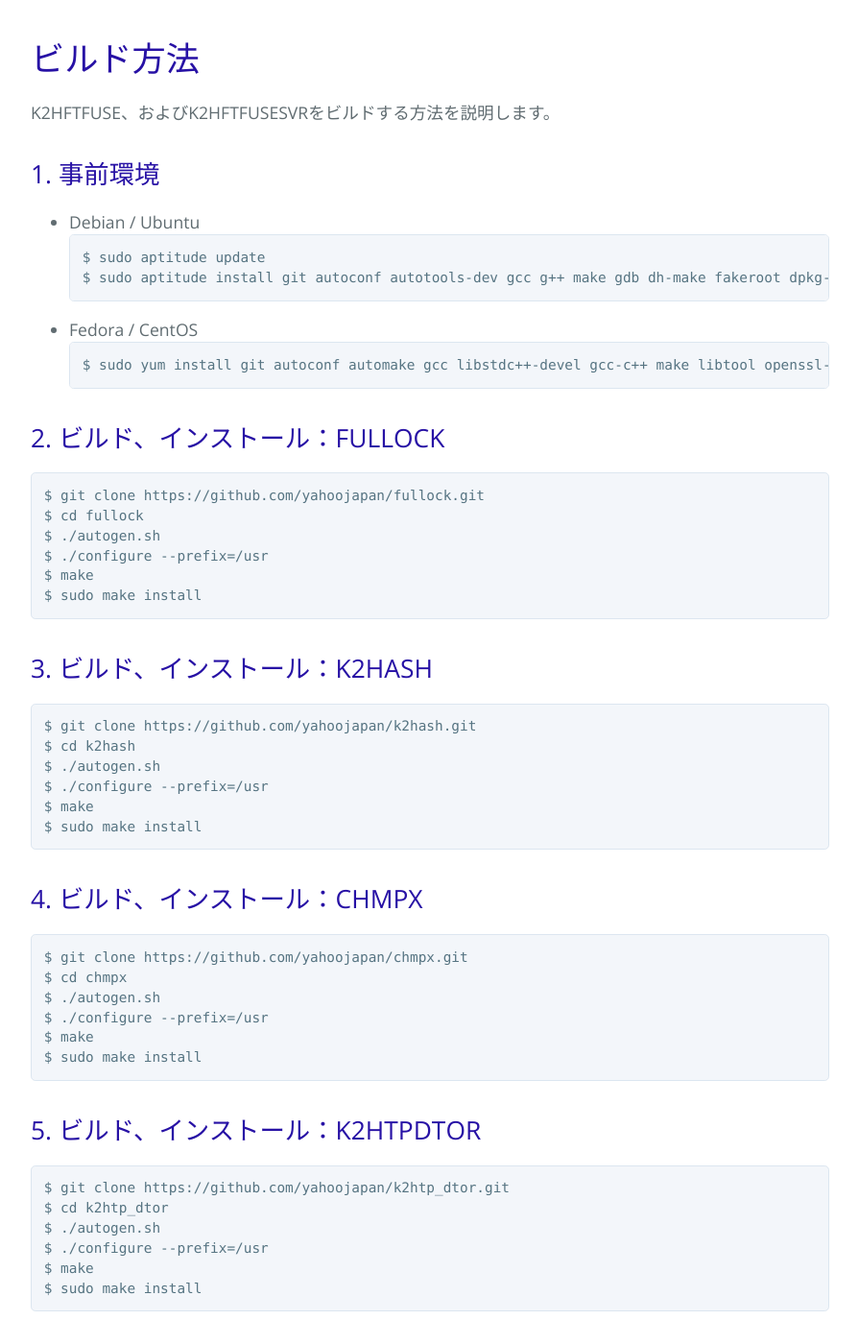
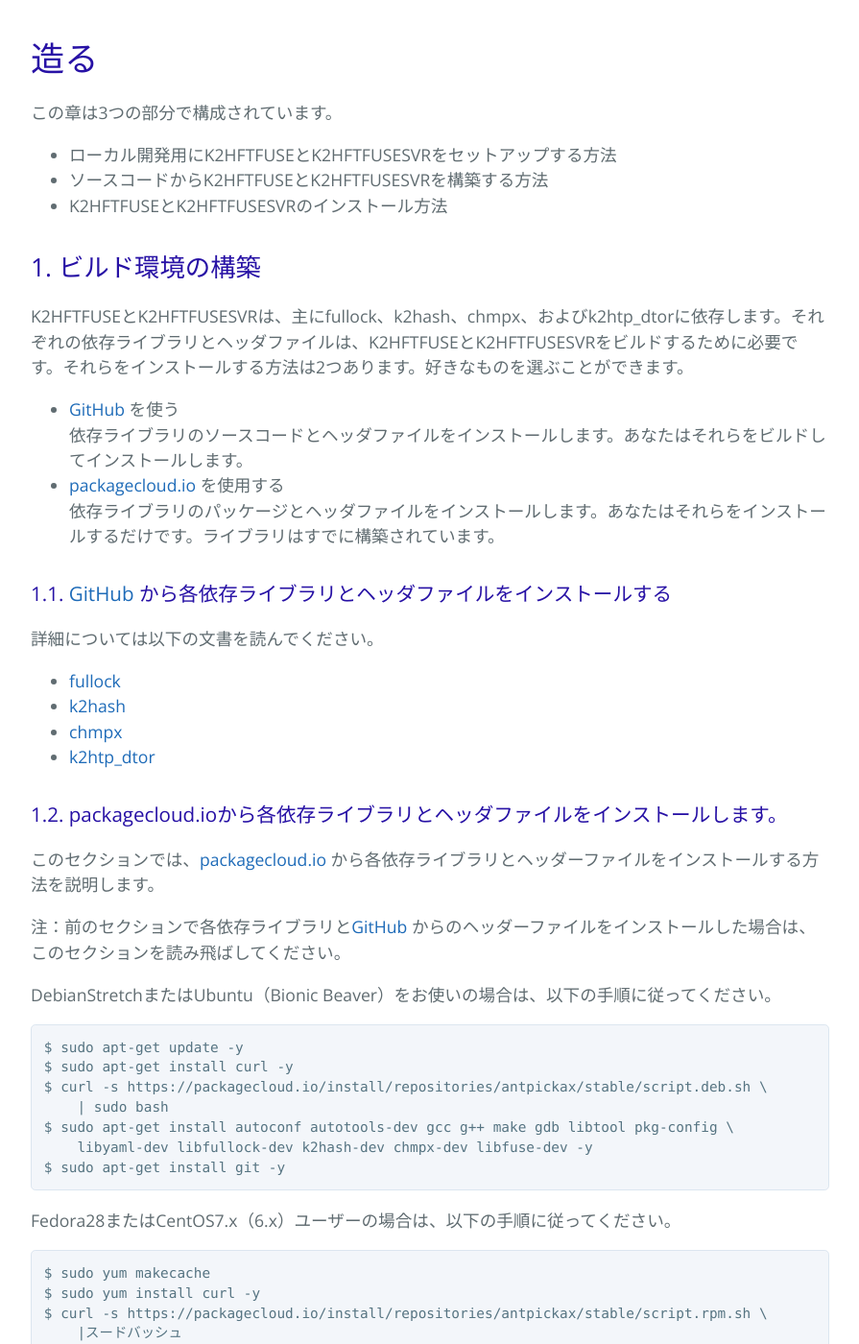
Before and after one commit to yahoojapan/k2hftfuse, a Jekyll site: the page built from buildja.md, in a window 1280 px wide and 1400 px high, scrolled down 237 px. Shown: the whole window at 96% size, without its empty margins (192-1087 px from the left). Built offline with Jekyll 4.4.1, drawn with Linux system fonts in a browser that asks for light colours; some of the changed text lies outside the part shown.

Commit message:
Use packagecloud.io.

````diff
--- a/buildja.md
+++ b/buildja.md
@@ -13,70 +13,118 @@
 next_string:
 ---
 
-# ビルド方法
-K2HFTFUSE、およびK2HFTFUSESVRをビルドする方法を説明します。
+# 造る
 
-## 1. 事前環境
-- Debian / Ubuntu
-```
-$ sudo aptitude update
-$ sudo aptitude install git autoconf autotools-dev gcc g++ make gdb dh-make fakeroot dpkg-dev devscripts libtool pkg-config libssl-dev libyaml-dev libfuse-dev
+この章は3つの部分で構成されています。
+
+* ローカル開発用にK2HFTFUSEとK2HFTFUSESVRをセットアップする方法
+* ソースコードからK2HFTFUSEとK2HFTFUSESVRを構築する方法
+* K2HFTFUSEとK2HFTFUSESVRのインストール方法
+
+## 1. ビルド環境の構築
+
+K2HFTFUSEとK2HFTFUSESVRは、主にfullock、k2hash、chmpx、およびk2htp_dtorに依存します。それぞれの依存ライブラリとヘッダファイルは、K2HFTFUSEとK2HFTFUSESVRをビルドするために必要です。それらをインストールする方法は2つあります。好きなものを選ぶことができます。
+
+* [GitHub](https://github.com/yahoojapan/k2hftfuse)  を使う
+依存ライブラリのソースコードとヘッダファイルをインストールします。あなたはそれらをビルドしてインストールします。
+* [packagecloud.io](https://packagecloud.io/antpickax/stable/) を使用する
+依存ライブラリのパッケージとヘッダファイルをインストールします。あなたはそれらをインストールするだけです。ライブラリはすでに構築されています。
+
+### 1.1. [GitHub](https://github.com/yahoojapan/k2hftfuse)  から各依存ライブラリとヘッダファイルをインストールする
+
+詳細については以下の文書を読んでください。
+
+* [fullock](https://fullock.antpick.ax/buildja.html)
+* [k2hash](https://k2hash.antpick.ax/buildja.html)
+* [chmpx](https://chmpx.antpick.ax/buildja.html)
+* [k2htp_dtor](https://k2htpdtor.antpick.ax/buildja.html)
+
+### 1.2.  packagecloud.ioから各依存ライブラリとヘッダファイルをインストールします。
+
+このセクションでは、[packagecloud.io](https://packagecloud.io/antpickax/stable/) から各依存ライブラリとヘッダーファイルをインストールする方法を説明します。
+
+注：前のセクションで各依存ライブラリと[GitHub](https://github.com/yahoojapan/k2hftfuse)  からのヘッダーファイルをインストールした場合は、このセクションを読み飛ばしてください。
+
+DebianStretchまたはUbuntu（Bionic Beaver）をお使いの場合は、以下の手順に従ってください。
+```bash
+$ sudo apt-get update -y
+$ sudo apt-get install curl -y
+$ curl -s https://packagecloud.io/install/repositories/antpickax/stable/script.deb.sh \
+    | sudo bash
+$ sudo apt-get install autoconf autotools-dev gcc g++ make gdb libtool pkg-config \
+    libyaml-dev libfullock-dev k2hash-dev chmpx-dev libfuse-dev -y
+$ sudo apt-get install git -y
 ```
 
-- Fedora / CentOS
-```
-$ sudo yum install git autoconf automake gcc libstdc++-devel gcc-c++ make libtool openssl-devel libyaml-devel fuse fuse-devel
+Fedora28またはCentOS7.x（6.x）ユーザーの場合は、以下の手順に従ってください。
+```bash
+$ sudo yum makecache
+$ sudo yum install curl -y
+$ curl -s https://packagecloud.io/install/repositories/antpickax/stable/script.rpm.sh \
+    |スードバッシュ
+$ sudo yumインストールautoconf automake gcc gcc-c ++ gdb make libtool pkgconfig \
+    libyaml-devel libfullock-devel k2ハッシュ-devel chmpx-devel fuse fuse-devel -y
+$ sudo yum install git -y
 ```
 
-## 2. ビルド、インストール：FULLOCK
+## 2. [GitHub](https://github.com/yahoojapan/k2hftfuse)  からソースコードを複製する
+
+[GitHub](https://github.com/yahoojapan/k2hftfuse)  からK2HFTFUSEとK2HFTFUSESVRのソースコードをダウンロードしてください。
+
+```bash
+$ git clone https://github.com/yahoojapan/k2hftfuse.git
 ```
-$ git clone https://github.com/yahoojapan/fullock.git
-$ cd fullock
-$ ./autogen.sh
-$ ./configure --prefix=/usr
+
+## 3. ビルドしてインストールする
+
+以下のステップに従ってK2HFTFUSEとK2HFTFUSESVRをビルドしてインストールしてください。 K2HFTFUSEとK2HFTFUSESVRを構築するためにGNU Automakeを使います。
+
+```bash
+$ cd k2hftfuse
+$ sh autogen.sh
+$ ./configure --prefix = / usr
 $ make
 $ sudo make install
 ```
 
-## 3. ビルド、インストール：K2HASH
-```
-$ git clone https://github.com/yahoojapan/k2hash.git
-$ cd k2hash
-$ ./autogen.sh
-$ ./configure --prefix=/usr
-$ make
-$ sudo make install
-```
+K2HFTFUSEとK2HFTFUSESVRを正常にインストールすると、k2hftfuseのヘルプテキストが表示されます。
+```bash
+$ k2hftfuse -h
+[Usage] k2hftfuse
+ You can run k2hftfuse by two way, one is manual and the other is using mount command.
 
-## 4. ビルド、インストール：CHMPX
-```
-$ git clone https://github.com/yahoojapan/chmpx.git
-$ cd chmpx
-$ ./autogen.sh
-$ ./configure --prefix=/usr
-$ make
-$ sudo make install
-```
+ * run k2hftfuse manually
+     k2hftfuse [mount point] [k2hftfuse or fuse options]
+   for example:
+     $ k2hftfuse /mnt/k2hfs -o allow_other,nodev,nosuid,_netdev,dbglevel=err,conf=/etc/k2hftfuse.conf -f -d &
 
-## 5. ビルド、インストール：K2HTPDTOR
-```
-$ git clone https://github.com/yahoojapan/k2htp_dtor.git
-$ cd k2htp_dtor
-$ ./autogen.sh
-$ ./configure --prefix=/usr
-$ make
-$ sudo make install
-```
+ * using mount/umount/fusermount
+   makes following formatted line in fstab:
+     k2hftfuse [mount point] fuse [k2hftfuse or fuse options]
+   for example:
+     k2hftfuse /mnt/k2hfs fuse allow_other,nodev,nosuid,_netdev,dbglevel=err,conf=/etc/k2hftfuse.conf 0 0
+   you can run k2hftfuse by mount command.
+     $ mount /mnt/k2hfs
+     $ umount /mnt/k2hfs
+     $ fusermount -d /mnt/k2hfs
 
-## 6. clone
-```
-$ git clone git@github.com:yahoojapan/k2hftfuse.git
-```
+ * k2hftfuse options:
+     -h(--help)                   print help
+     -v(--version)                print version
+     -d(--debug)                  set debug level "msg", this option is common with FUSE
+     -o umask=<number>            set umask with FUSE
+     -o uid=<number>              set uid with FUSE
+     -o gid=<number>              set gid with FUSE
+     -o dbglevel={err|wan|msg}    set debug level affect only k2hftfuse
+     -o conf=<configration file>  specify configration file(.ini .yaml .json) for k2hftfuse and all sub system
+     -o json=<json string>        specify json string as configration for k2hftfuse and all sub system
+     -o enable_run_chmpx          run chmpx slave process
+     -o disable_run_chmpx         do not run chmpx slave process(default)
+     -o chmpxlog=<log file path>  chmpx log file path when k2hftfuse run chmpx
 
-## 7. ビルド、インストール：K2HFTFUSE
-```
-$ ./autogen.sh
-$ ./configure --prefix=/usr
-$ make
-$ sudo make install
-```
+ * k2hftfuse environments:
+     K2HFTCONFFILE                specify configration file(.ini .yaml .json) instead of conf option.
+     K2HFTJSONCONF                specify json string as configration instead of json option.
+
+ Please see man page - k2hftfuse(1) for more details.
+ ```
````
